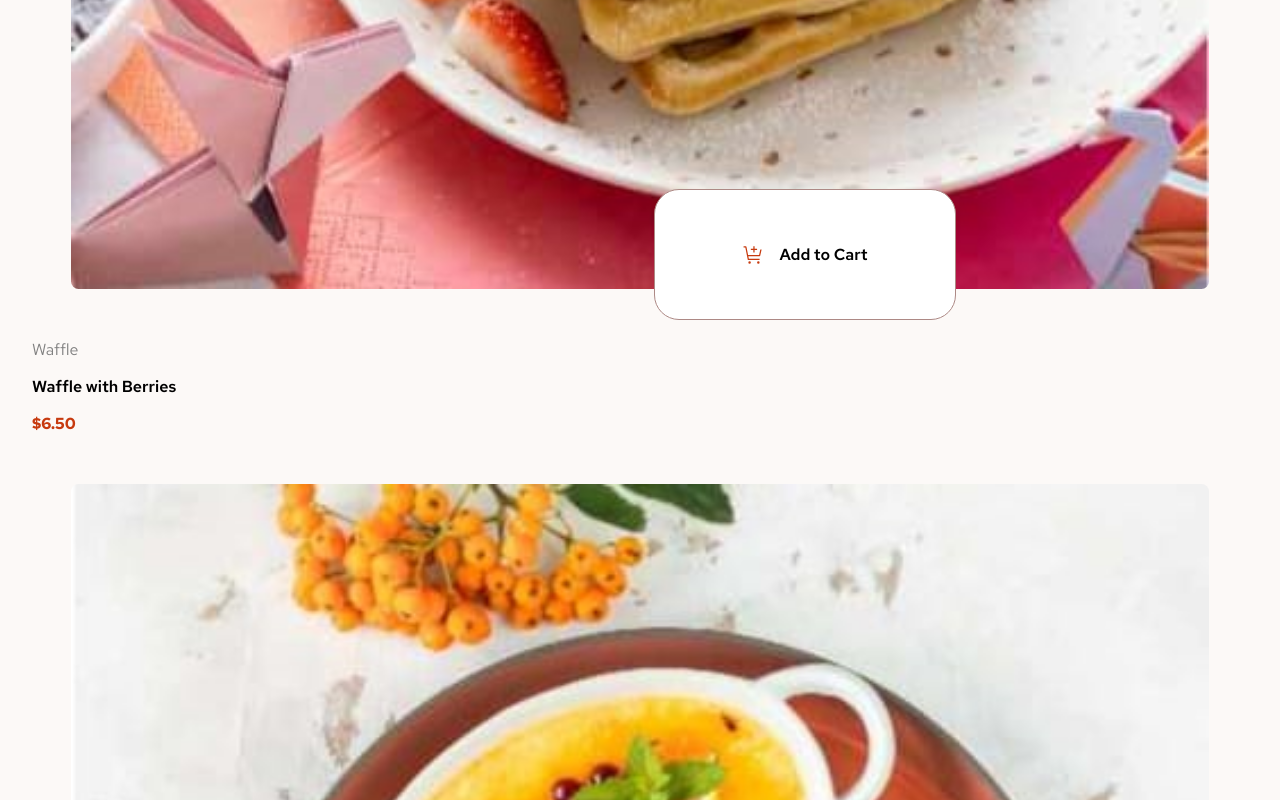
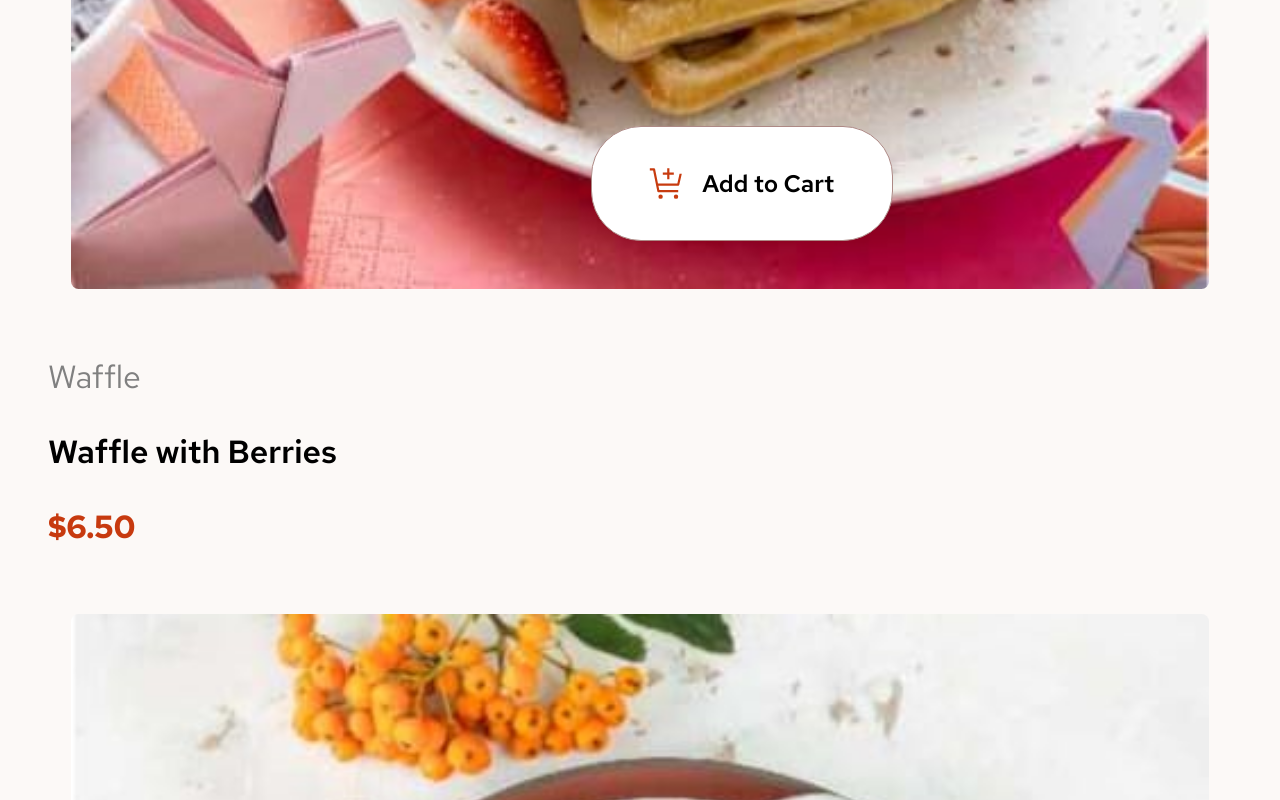
Before and after one commit to Daniel-san8/Ecommerce, a React (Vite) app: page / in a window 1280 px wide. Shown: the part 900-1700 px from the top of the page. Built offline with nearby package versions, Linux system fonts and the light colour scheme.

Commit message:
responsivo feito, faltando apenas o do carrinh

```diff
--- a/src/GlobalContext.jsx
+++ b/src/GlobalContext.jsx
@@ -34,7 +34,7 @@ export const GlobalStorage = ({ children }) => {
     return () => {
       window.removeEventListener("resize", modificaLargura);
     };
-  }, []);
+  }, [larguraUsuario]);
 
   //Total de itens no Carrinho
 
--- a/src/components/Carrinho/ButtonImg/ButtonImg.jsx
+++ b/src/components/Carrinho/ButtonImg/ButtonImg.jsx
@@ -2,26 +2,33 @@ import styled from "styled-components";
 
 export const StyledContainerButtonCart = styled.div`
   background-color: white;
-  width: 50%;
-  height: 10%;
+  width: ${(props) => {
+    return props.$larguraUsuario >= 768 ? "80%" : "50%";
+  }};
+  height: ${(props) => {
+    return props.$larguraUsuario >= 768 ? "8%" : "10%";
+  }};
   max-width: 300px;
   position: absolute;
-  /* bottom: ${({ larguraUsuario }) => {
-    return larguraUsuario >= 768 ? "130px" : "24%";
-  }}; */
-  bottom: 130px;
-  /* right: ${({ larguraUsuario }) => {
-    return larguraUsuario >= 768 ? "25%" : "30%";
-  }}; */
+  bottom: ${(props) => {
+    return props.$larguraUsuario >= 768 ? "24%" : "130px";
+  }};
+  right: ${(props) => {
+    return props.$larguraUsuario >= 768 ? "30%" : "25%";
+  }};
 
-  right: 25%;
   display: ${(props) => (props.$quantidade <= 0 ? "flex" : "none")};
   justify-content: center;
   align-items: center;
   gap: 1rem;
-  border-radius: 25px;
+  border-radius: ${(props) => {
+    return props.$larguraUsuario >= 768 ? "50px" : "25px";
+  }};
   border: 1px solid hsl(7, 20%, 60%);
   cursor: pointer;
+  font-size: ${(props) => {
+    return props.$larguraUsuario >= 768 ? "1.5rem" : "1rem";
+  }};
   transition: 0.2s;
   &:hover {
     filter: grayscale(0.5);
@@ -36,40 +43,47 @@ export const StyledTextoButtonCart = styled.span`
 export const StyledButtonOnProduct = styled.div`
   background-color: hsl(14, 86%, 42%);
   width: 50%;
-  height: 10%;
+  height: ${(props) => {
+    return props.$larguraUsuario >= 768 ? "8%" : "10%";
+  }};
   max-width: 300px;
   position: absolute;
-  /* bottom: ${({ larguraUsuario }) => {
-    return larguraUsuario >= 768 ? "130px" : "24%";
-  }}; */
-  bottom: 130px;
-  /* right: ${({ larguraUsuario }) => {
-    return larguraUsuario >= 768 ? "25%" : "30%";
-  }}; */
-  right: 25%;
+  bottom: ${(props) => {
+    return props.$larguraUsuario >= 768 ? "24%" : "130px";
+  }};
+  right: ${(props) => {
+    return props.$larguraUsuario >= 768 ? "30%" : "25%";
+  }};
   display: ${(props) => (props.$itens > 0 ? "flex" : "none")};
   align-items: center;
   justify-content: center;
-  border-radius: 25px;
+  border-radius: ${(props) => {
+    return props.$larguraUsuario >= 768 ? "50px" : "25px";
+  }};
   border: 1px solid transparent;
   color: white;
+  font-weight: 600;
+
+  font-size: ${(props) => {
+    return props.$larguraUsuario >= 768 ? "1.5rem" : "1rem";
+  }};
+
   transition: 0.3s;
 `;
 
 export const StyledButtonOnProductIncDec = styled.span`
   display: flex;
   transition: 0.2s;
-  gap: 3rem;
+  gap: 4rem;
 `;
 
 export const StyledspanIncDec = styled.span`
   display: flex;
   align-self: center;
   cursor: pointer;
-  /* height: ${({ larguraUsuario }) => {
-    return larguraUsuario >= 768 ? "10px" : "initial";
+  height: ${(props) => {
+    return props.$larguraUsuario >= 768 ? "5px" : "initial";
   }};
-  width: 2px; */
 
   transition: 0.2s;
 `;
@@ -77,9 +91,8 @@ export const StyledspanIncMais = styled.span`
   display: flex;
   align-self: center;
   cursor: pointer;
-  /* height: ${({ larguraUsuario }) => {
-    return larguraUsuario >= 768 ? "10px" : "initial";
-  }}; */
-
+  height: ${(props) => {
+    return props.$larguraUsuario >= 768 ? "25px" : "initial";
+  }};
   transition: 0.2s;
 `;
--- a/src/components/Carrinho/CarrinhoOnProduct.jsx
+++ b/src/components/Carrinho/CarrinhoOnProduct.jsx
@@ -18,7 +18,7 @@ const CarrinhoOnProduct = ({
       $larguraUsuario={larguraUsuario}
       $itens={quantidadeItens}
     >
-      <StyledButtonOnProductIncDec>
+      <StyledButtonOnProductIncDec $larguraUsuario={larguraUsuario}>
         <StyledspanIncMais
           $larguraUsuario={larguraUsuario}
           onClick={aumentaQuantidade}
@@ -26,7 +26,10 @@ const CarrinhoOnProduct = ({
           <img src="./src/assets/images/icon-increment-quantity.svg" />
         </StyledspanIncMais>
         <span>{quantidadeItens}</span>
-        <StyledspanIncDec onClick={diminuiQuantidade}>
+        <StyledspanIncDec
+          $larguraUsuario={larguraUsuario}
+          onClick={diminuiQuantidade}
+        >
           <img src="./src/assets/images/icon-decrement-quantity.svg" />
         </StyledspanIncDec>
       </StyledButtonOnProductIncDec>
--- a/src/components/Carrinho/CarrinhoPronto.jsx
+++ b/src/components/Carrinho/CarrinhoPronto.jsx
@@ -51,7 +51,10 @@ const CarrinhoPronto = ({ quantidadeCarrinho, id }) => {
           $quantidade={quantidadeCarrinho}
           onClick={setarWrapper}
         >
-          <img src="./src/assets/images/icon-add-to-cart.svg" />
+          <img
+            style={{ height: larguraUsuario >= 768 ? "35px" : "initial" }}
+            src="./src/assets/images/icon-add-to-cart.svg"
+          />
           <StyledTextoButtonCart>Add to Cart</StyledTextoButtonCart>
         </StyledContainerButtonCart>
       ) : (
--- a/src/components/Carrinho/CompononentsCarrinho.jsx
+++ b/src/components/Carrinho/CompononentsCarrinho.jsx
@@ -107,7 +107,8 @@ export const StyledAnchorButtonOrder = styled.a`
   background-color: hsl(14, 86%, 42%);
   text-decoration: none;
   color: white;
-  padding: 1rem 4rem;
+  padding: 1rem 3rem;
+  white-space: nowrap;
   border-radius: 25px;
   cursor: pointer;
   transition: 0.3s;
--- a/src/components/ModalConfirmed/ModalConfirmed.jsx
+++ b/src/components/ModalConfirmed/ModalConfirmed.jsx
@@ -14,7 +14,6 @@ const ModalConfirmed = () => {
   const divModal = React.useRef(null);
   const { modalState, setModalState, larguraUsuario } =
     React.useContext(GlobalContext);
-
   function abreModal() {
     if (classeModal.current) {
       classeModal.current.showModal();
--- a/src/components/ModalConfirmed/ProdutosModal.jsx
+++ b/src/components/ModalConfirmed/ProdutosModal.jsx
@@ -10,7 +10,7 @@ import {
 } from "../Carrinho/CompononentsCarrinho";
 
 const ProdutosModal = () => {
-  const { itensNoCarrinho, dados, valorTotal } =
+  const { itensNoCarrinho, dados, valorTotal, larguraUsuario } =
     React.useContext(GlobalContext);
   const botao = React.useRef(null);
   React.useEffect(() => {
@@ -92,7 +92,11 @@ const ProdutosModal = () => {
         </StyledSpanOneTotal>
       </div>
       <StyledDivButtonOrder>
-        <StyledAnchorButtonOrder onClick={() => location.reload()} ref={botao}>
+        <StyledAnchorButtonOrder
+          $larguraUsuario={larguraUsuario}
+          onClick={() => location.reload()}
+          ref={botao}
+        >
           Start New Order
         </StyledAnchorButtonOrder>
       </StyledDivButtonOrder>
--- a/src/components/ModalConfirmed/StyledModalConfirmed.jsx
+++ b/src/components/ModalConfirmed/StyledModalConfirmed.jsx
@@ -33,19 +33,22 @@ export const StyledDialogStyled = styled(StyledDialog)`
   max-width: 100%;
   max-height: 80%;
   outline: none;
-  /* height: ${({ larguraUsuario }) =>
-    larguraUsuario < 768 ? "80%" : "30%"}; */
+  height: ${(props) => (props.$larguraUsuario >= 768 ? "30%" : "40%")};
 
-  border-radius: 1rem 1rem 0 0;
-  /* padding: ${({ larguraUsuario }) =>
-    larguraUsuario < 425 ? "2.5rem" : "4rem"}; */
-  padding: 2.55rem;
-  margin-left: 0;
-  margin-right: 0;
-  /* margin-bottom: ${({ larguraUsuario }) =>
-    larguraUsuario < 768 ? "0" : "auto"}; */
+  border-radius: ${(props) =>
+    props.$larguraUsuario >= 768 ? "1rem" : "1rem 1rem 0 0"};
+  padding: ${(props) =>
+    props.$larguraUsuario <= 320
+      ? "2rem"
+      : props.$larguraUsuario >= 425
+      ? "5rem"
+      : props.$larguraUsuario >= 375
+      ? "3.5rem"
+      : "0"};
+  /* padding: 2.55rem; */
 
-  margin-bottom: 0;
+  margin-bottom: ${(props) => (props.$larguraUsuario >= 768 ? "auto" : "0")};
+
   &::backdrop {
     background-color: rgba(0 0 0 /0.5);
     transition: 1s;
--- a/src/components/Produtos/ComponentsImagem.jsx
+++ b/src/components/Produtos/ComponentsImagem.jsx
@@ -18,13 +18,12 @@ export const StyledImg = styled.img`
 `;
 
 export const StyledDadosImagem = styled.div`
-  /* margin: ${({ larguraUsuario }) => {
-    return larguraUsuario < 768 ? "0 1.5rem" : "0 2.5rem";
-  }}; */
-  margin: 0 1.5rem;
-  /* font-size: ${({ larguraUsuario }) => {
-    return larguraUsuario < 768 ? "16px" : "2rem";
-  }}; */
+  margin: ${(props) => {
+    return props.$larguraUsuario >= 768 ? "0 2.5rem" : "0 1.5rem";
+  }};
+  font-size: ${(props) => {
+    return props.$larguraUsuario >= 768 ? "2rem" : "1rem";
+  }};
 `;
 
 export const StyledCategory = styled.p`
--- a/src/styles/geral.css
+++ b/src/styles/geral.css
@@ -3,6 +3,7 @@
 body {
   background-color: hsl(20, 50%, 98%);
   font-family: "Red Hat Text", sans-serif;
+  box-sizing: border-box;
 }
 
 .titulo {
```
